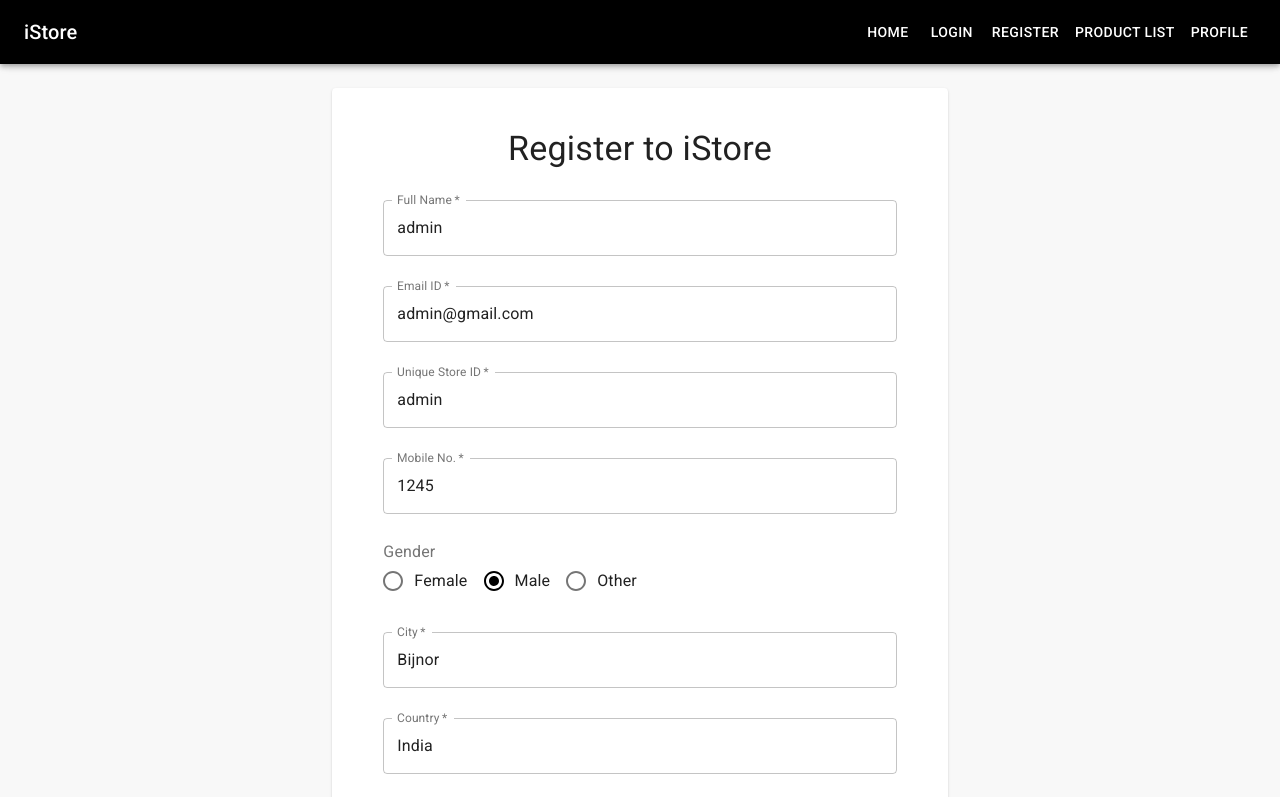
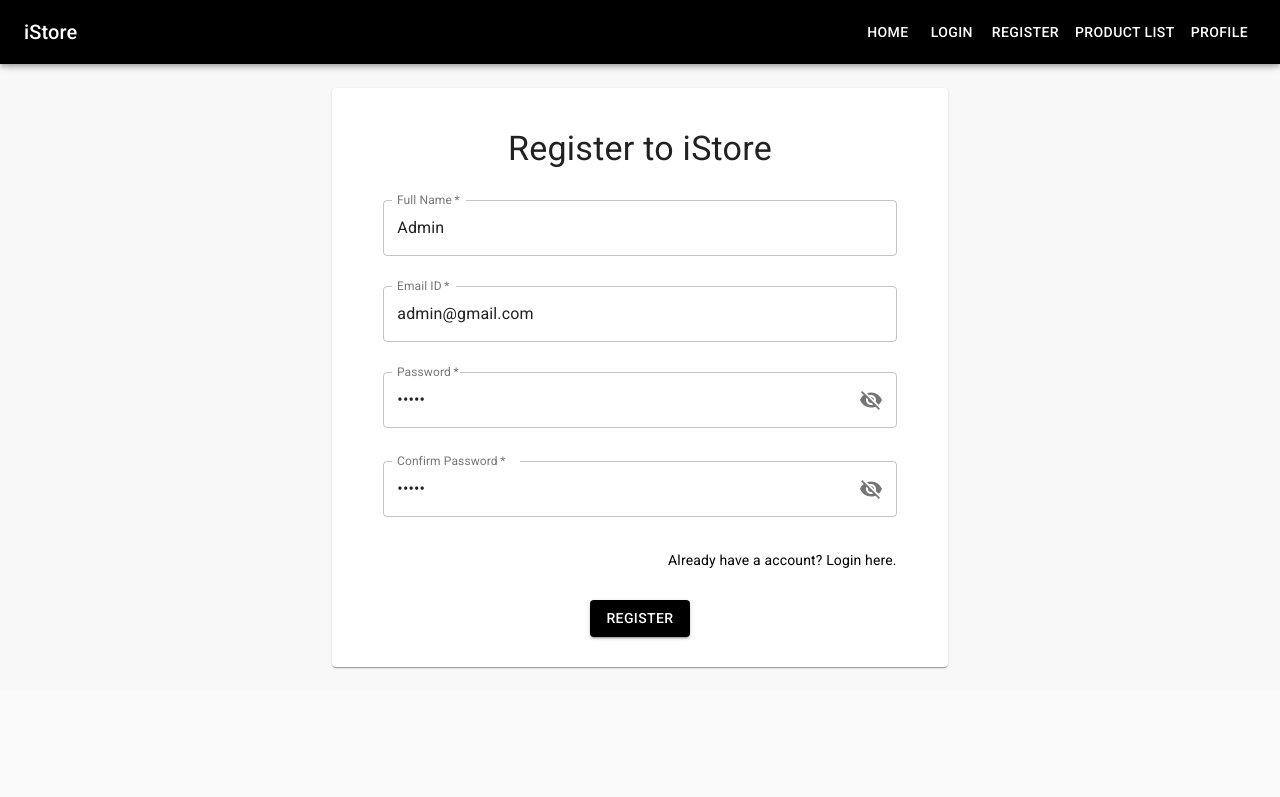
Before and after one commit to skr571999/dummy-store-website, a React (Create React App) app in the folder client/: page /register in a window 1280 px wide. Shown: the top 797 px of the page. Built offline with nearby package versions, Linux system fonts and the light colour scheme.

Commit message:
[c] remove extra field from register

```diff
--- a/client/src/data/index.ts
+++ b/client/src/data/index.ts
@@ -13,7 +13,7 @@ export const initialRegisterValues: RegisterValues = {
 };
 
 export const REGISTER_USER_VALUES: RegisterValues = {
-    fullName: "admin",
+  fullName: "Admin",
   emailId: "admin@gmail.com",
   storeId: "admin",
   mobileNo: "1245",
--- a/client/src/pages/Register/register.view.tsx
+++ b/client/src/pages/Register/register.view.tsx
@@ -15,7 +15,7 @@ import clsx from "clsx";
 import { makeStyles, Theme, createStyles } from "@material-ui/core/styles";
 
 import PasswordField from "../../components/PasswordField";
-import GenderField from "../../components/GenderField";
+// import GenderField from "../../components/GenderField";
 import { RegisterValues } from "../../types";
 
 const useStyles = makeStyles((theme: Theme) =>
@@ -61,9 +61,7 @@ const RegisterView: React.FC<RegisterViewProps> = ({
           <Grid container justify="center">
             <Grid item xs={10}>
               <Box className={classes.center} mt="40px">
-                                <Typography variant="h4">
-                                    Register to iStore
-                                </Typography>
+                <Typography variant="h4">Register to iStore</Typography>
               </Box>
 
               <Box mt="30px">
@@ -90,7 +88,7 @@ const RegisterView: React.FC<RegisterViewProps> = ({
                 />
               </Box>
 
-                            <Box mt="30px">
+              {/* <Box mt="30px">
                 <TextField
                   id="storeId"
                   label="Unique Store ID"
@@ -100,9 +98,9 @@ const RegisterView: React.FC<RegisterViewProps> = ({
                   onChange={handleChange("storeID")}
                   required
                 />
-                            </Box>
+              </Box> */}
 
-                            <Box mt="30px">
+              {/* <Box mt="30px">
                 <TextField
                   id="mobileNo"
                   label="Mobile No."
@@ -112,16 +110,16 @@ const RegisterView: React.FC<RegisterViewProps> = ({
                   onChange={handleChange("mobileNo")}
                   required
                 />
-                            </Box>
+              </Box> */}
 
-                            <Box mt="30px">
+              {/* <Box mt="30px">
                 <GenderField
                   gender={registerValues.gender}
                   handleChange={handleChange}
                 />
-                            </Box>
+              </Box> */}
 
-                            <Box mt="30px">
+              {/* <Box mt="30px">
                 <TextField
                   id="city"
                   label="City"
@@ -131,9 +129,9 @@ const RegisterView: React.FC<RegisterViewProps> = ({
                   onChange={handleChange("city")}
                   required
                 />
-                            </Box>
+              </Box> */}
 
-                            <Box mt="30px">
+              {/* <Box mt="30px">
                 <TextField
                   id="country"
                   label="Country"
@@ -143,7 +141,7 @@ const RegisterView: React.FC<RegisterViewProps> = ({
                   onChange={handleChange("country")}
                   required
                 />
-                            </Box>
+              </Box> */}
 
               <Box mt="30px">
                 <PasswordField
@@ -161,19 +159,13 @@ const RegisterView: React.FC<RegisterViewProps> = ({
                 />
               </Box>
 
-                            <Box
-                                mt="30px"
-                                className={clsx(classes.w100, classes.right)}
-                            >
+              <Box mt="30px" className={clsx(classes.w100, classes.right)}>
                 <Link component={RouterLink} to="/login">
                   Already have a account? Login here.
                 </Link>
               </Box>
 
-                            <Box
-                                my="30px"
-                                className={clsx(classes.w100, classes.center)}
-                            >
+              <Box my="30px" className={clsx(classes.w100, classes.center)}>
                 <Button
                   variant="contained"
                   color="primary"
```
Also changed, not shown: client/src/pages/Login/login.view.tsx (+4 -15 lines), client/src/pages/Login/login.container.tsx (indentation only), client/src/pages/Register/register.container.tsx (indentation only), 1 other file (tests, documents, lock files or other folders). Lines whose indentation alone changed are shown as unchanged.
